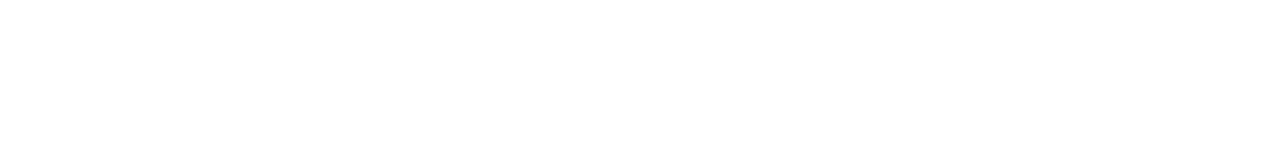
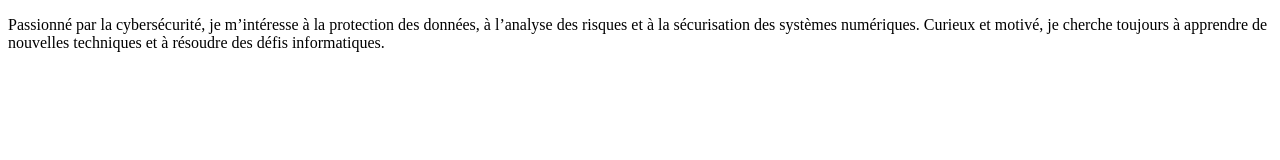
Before and after one commit to yannsmithp-maker/mon-cv, a plain HTML site: page index.html in a window 1280 px wide. Drawn offline with Linux system fonts and the light colour scheme.

Commit message:
mise en place de la section description

```diff
--- a/index.html
+++ b/index.html
@@ -7,6 +7,13 @@
     <title></title>
 </head>
 <body>
-
+    <section id="description">
+  <p>
+    Passionné par la cybersécurité, je m’intéresse à la protection des données,
+    à l’analyse des risques et à la sécurisation des systèmes numériques.
+    Curieux et motivé, je cherche toujours à apprendre de nouvelles techniques
+    et à résoudre des défis informatiques.
+  </p>
+</section>
 </body>
 </html>
```
